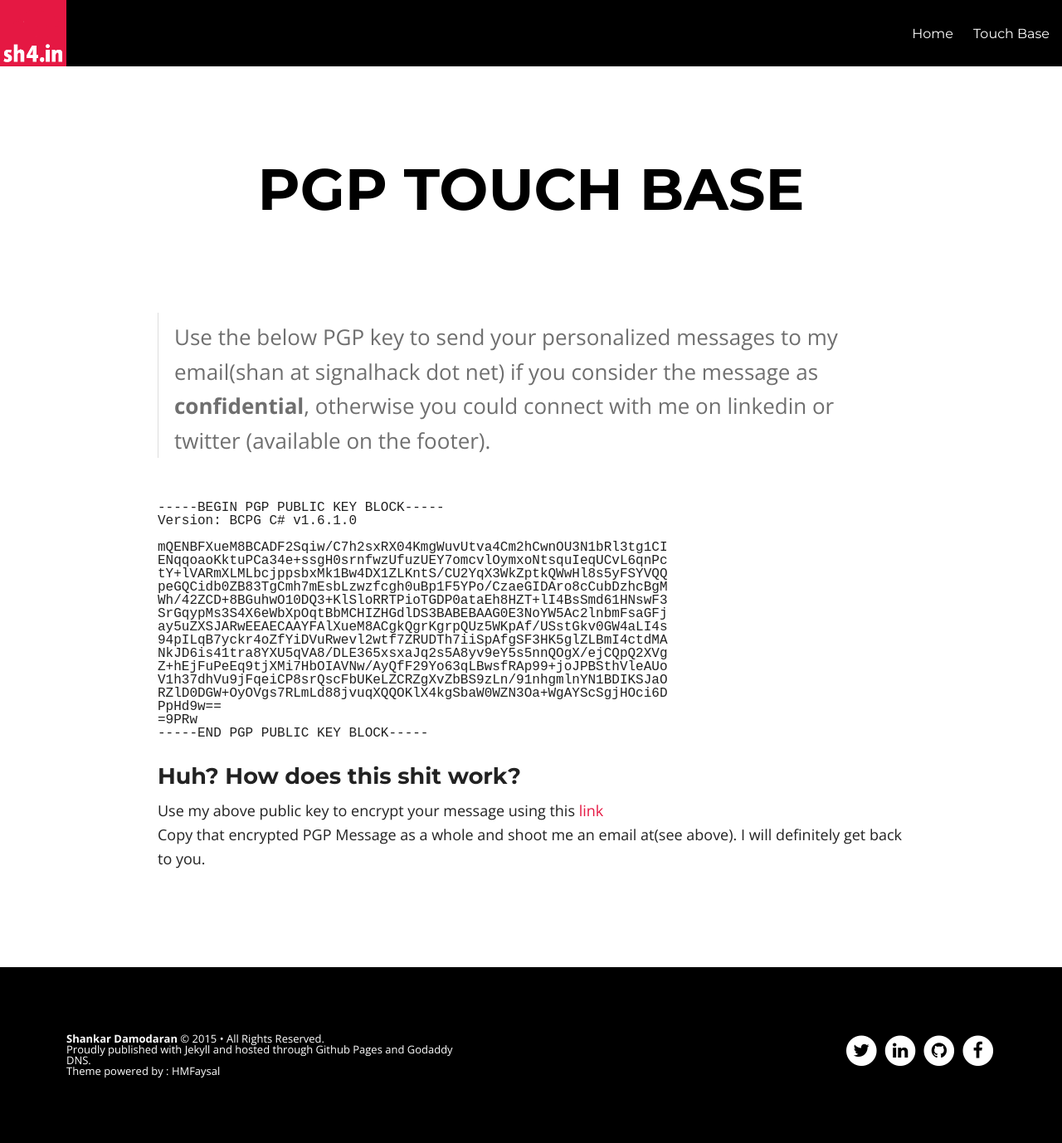
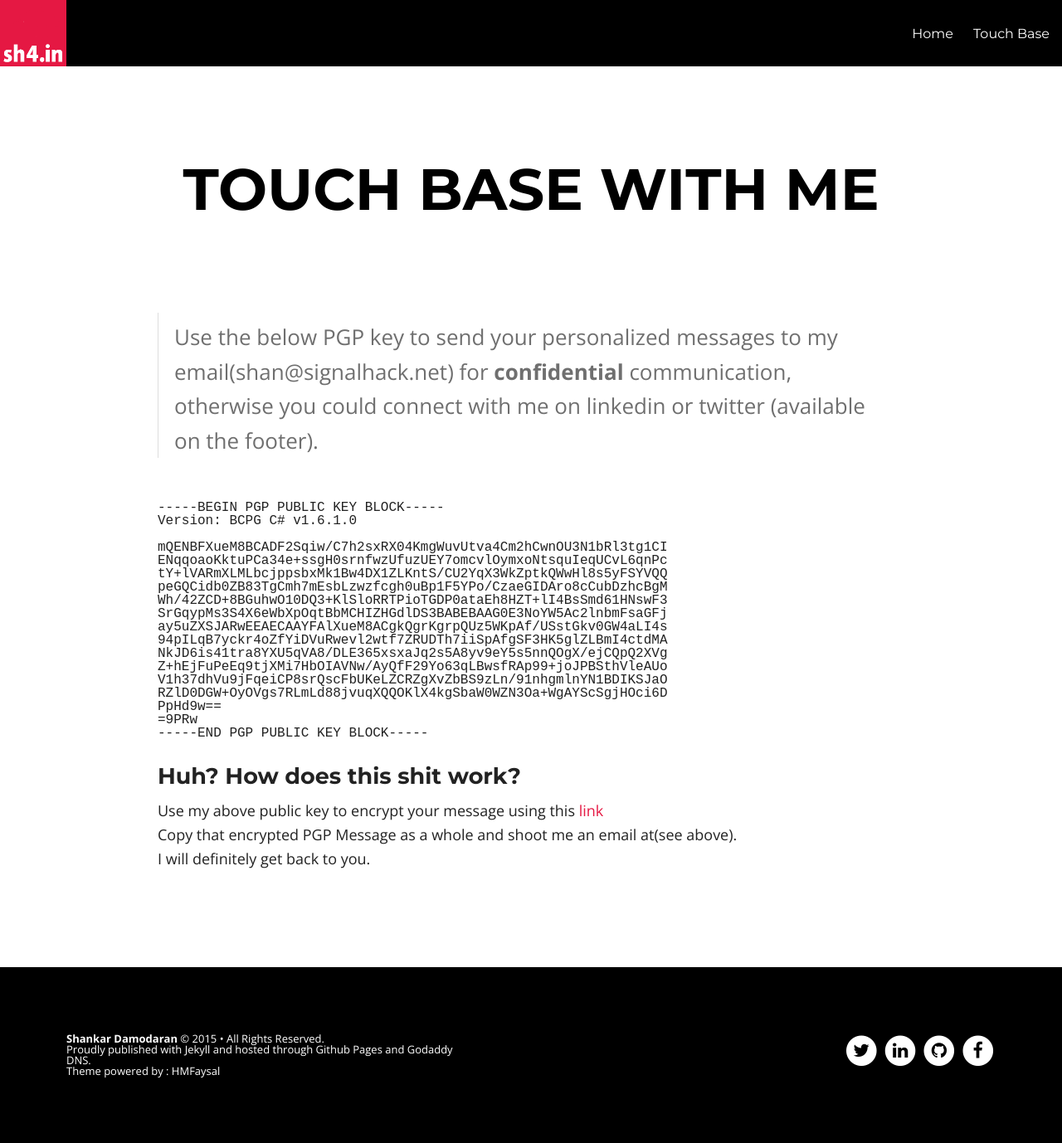
Before and after one commit to sh4nx0r/sh4nx0r.github.io, a Jekyll site: the page built from contact.md, in a window 1280 px wide. Shown: the whole page at 83% size. Built offline with Jekyll 4.4.1, drawn with Linux system fonts in a browser that asks for light colours; nearby versions of some CDN libraries.

Commit message:
Config.Contact and Footer Changes

```diff
--- a/_config.yml
+++ b/_config.yml
@@ -1,5 +1,5 @@
 title:            <b>welcome to sh4's personal arena</b><br><br>you will find my notes on <b>life, travel, photography, <u>infosec</u></b> & almost everything I'd love to share.<br><br><sup>(Right now there are no blog posts, I will be publishing sooner or later)</sup>
-description:      I make stuff. I hack stuff.
+description:      y3t anoth3r h4ck3r
 logo:             logo.png
 disqus_shortname: sh4.in
 share:            true
--- a/_includes/footer.html
+++ b/_includes/footer.html
@@ -2,7 +2,7 @@
     <div class="copyright">
          <section><a href="{{ site.url }}/about"><b>{{ site.owner.name }}</b></a> &copy; {{ site.time | date: '%Y' }} &bull; All Rights Reserved.</section>
          <section>Proudly published with <a class="icon-ghost" href="https://jekyllrb.com/">Jekyll</a> and hosted through Github Pages and Godaddy DNS.</section>
-         <section>Theme powered by : <a class="icon-ghost" href="http://www.hossainmohdfaysal.com/">HMFaysal</a>
+         <section>Theme powered by : HMFaysal
     </div>
     <div class="social-icons">
 
--- a/contact.md
+++ b/contact.md
@@ -1,7 +1,7 @@
 ---
 layout: page
 permalink: /touchbase/index.html
-title: PGP Touch Base
+title: Touch Base with Me
 tags: [shan, sh4, sh4nx0r, shanks, shankardamodaran]
 imagefeature: fourseasons.jpg
 chart: true
@@ -9,7 +9,7 @@ chart: true
 
 
 
-> Use the below PGP key to send your personalized messages to my email(shan at signalhack dot net) if you consider the message as **confidential**, otherwise you could connect with me on linkedin or twitter (available on the footer).
+> Use the below PGP key to send your personalized messages to my email(shan@signalhack.net) for **confidential** communication, otherwise you could connect with me on linkedin or twitter (available on the footer).
 
 <pre>
 -----BEGIN PGP PUBLIC KEY BLOCK-----
@@ -34,4 +34,4 @@ PpHd9w==
 
 ### Huh? How does this shit work?
 
-Use my above public key to encrypt your message using this [link](https://www.igolder.com/pgp/encryption/) <br>Copy that encrypted PGP Message as a whole and shoot me an email at(see above). I will definitely get back to you.
+Use my above public key to encrypt your message using this [link](https://www.igolder.com/pgp/encryption/) <br>Copy that encrypted PGP Message as a whole and shoot me an email at(see above).<br>I will definitely get back to you.
```
